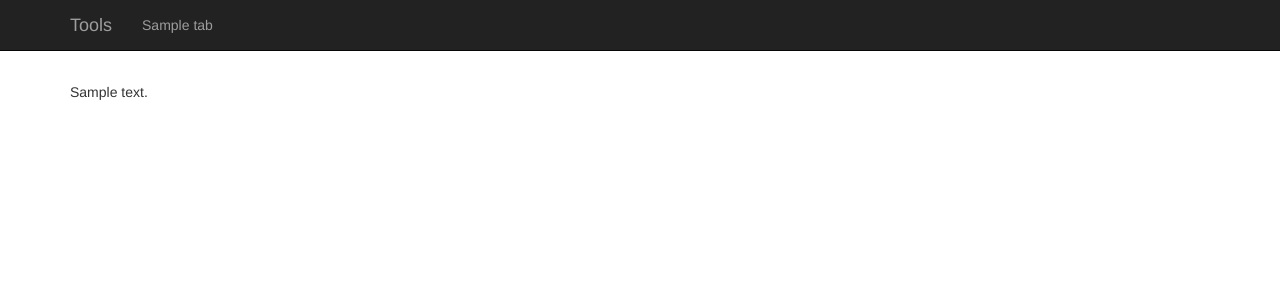
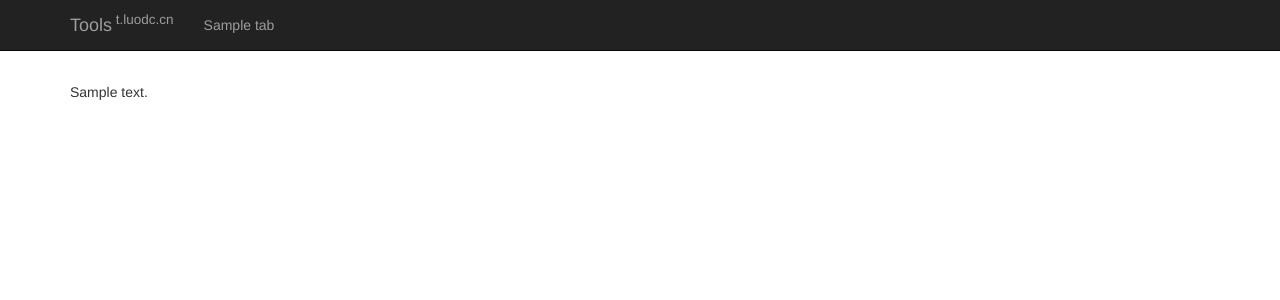
Before and after one commit to luodichen/com.luodichen.tools, a Django app: template com_luodichen_tools/template/mainframe.html in a window 1280 px wide. Shown: the top 300 px of the page. Run offline with Django 3.2, Linux system fonts and the light colour scheme; the template is opened without the code that fills it: most values are stand-ins (such as "Sample title", 1, 10 or a date in 2020); some libraries are stand-ins or nearby versions.

Commit message:
improves

```diff
--- a/com_luodichen_tools/template/mainframe.html
+++ b/com_luodichen_tools/template/mainframe.html
@@ -30,7 +30,7 @@
             <span class="icon-bar"></span>
             <span class="icon-bar"></span>
           </button>
-          <a class="navbar-brand" href="/page/">Tools</a>
+          <a class="navbar-brand" href="/page/">Tools<sup> t.luodc.cn</sup></a>
         </div>
         <div id="navbar" class="collapse navbar-collapse">
           <ul class="nav navbar-nav">
```
